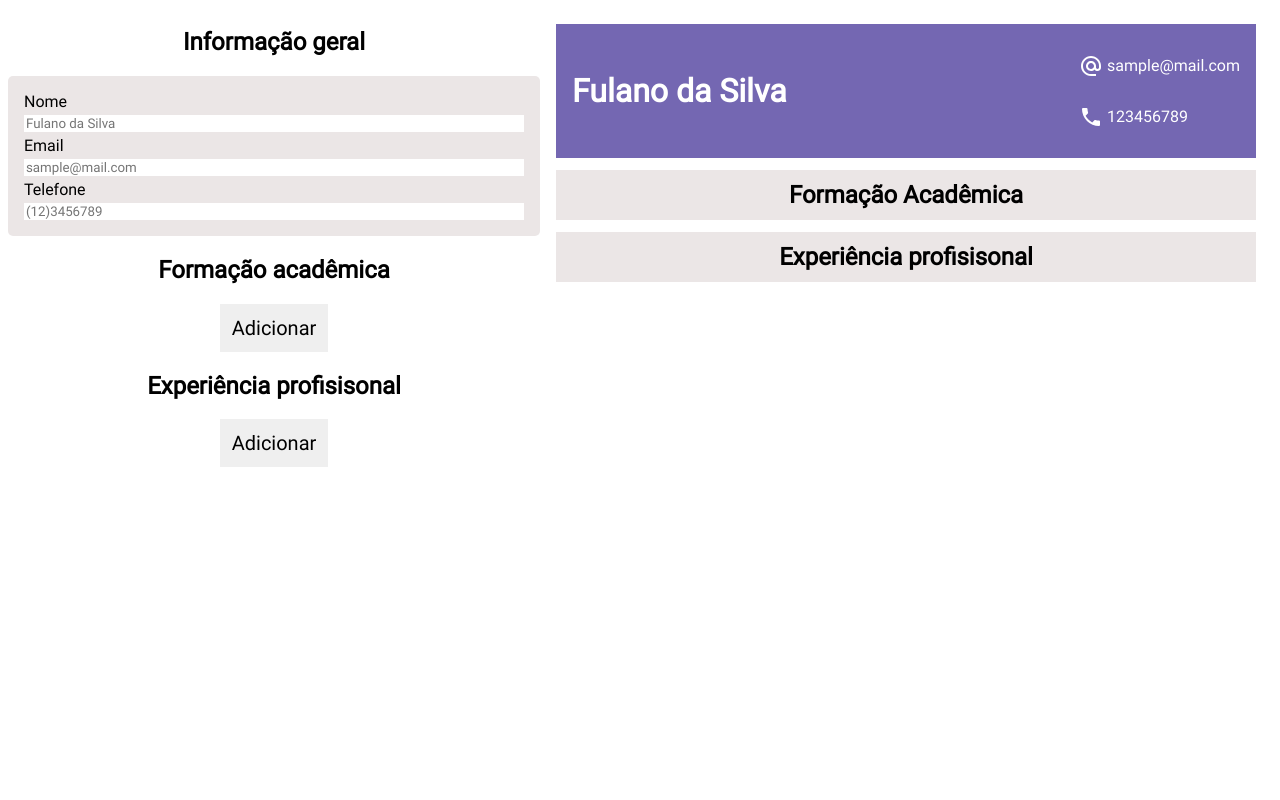
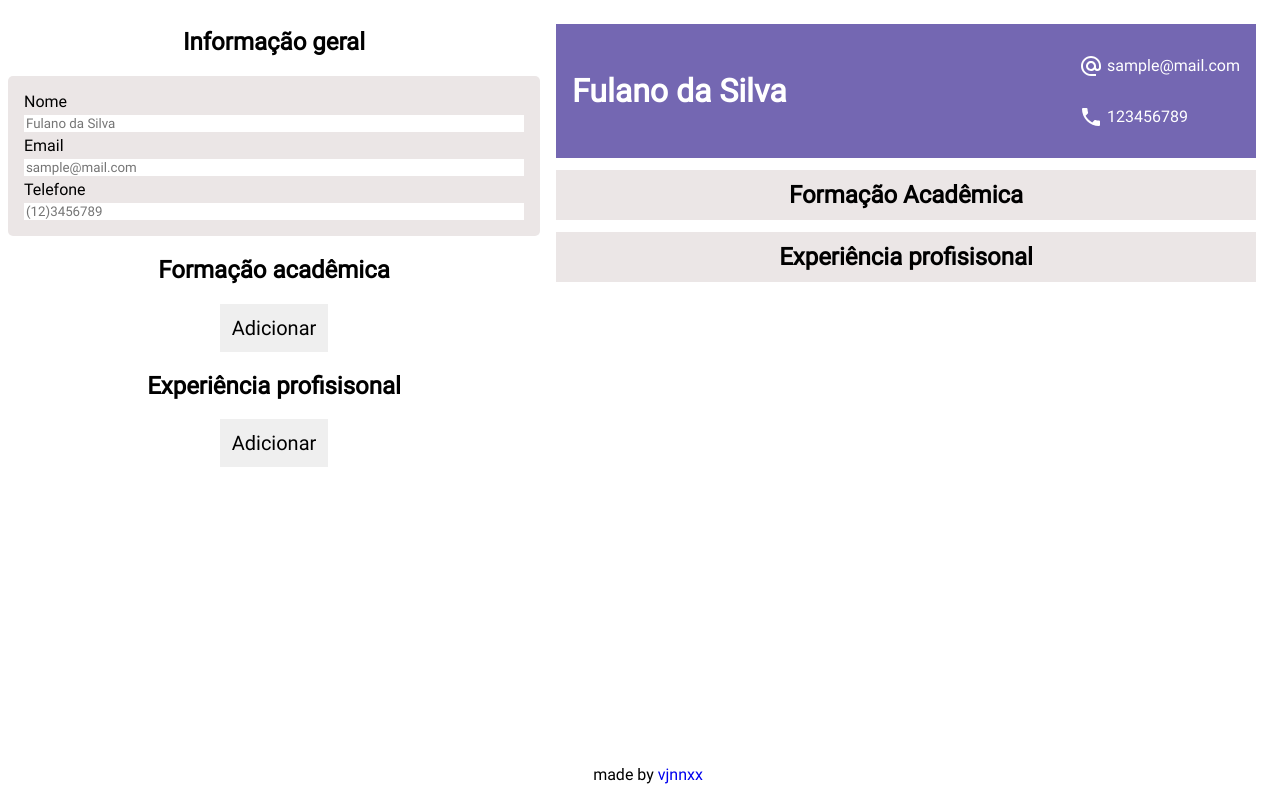
Before and after one commit to vjnnxx/cv-maker, a React (Vite) app: page / in a window 1280 px wide. Built offline with nearby package versions, Linux system fonts and the light colour scheme.

Commit message:
adição do footer

```diff
--- a/src/App.jsx
+++ b/src/App.jsx
@@ -143,6 +143,8 @@ export default function App() {
 
 
   return (
+
+    <>
     <div className='main'>
 
       <div className='input-section'>
@@ -264,9 +266,13 @@ export default function App() {
                 )}
             </div>
           </div>
-
-
       </div>
     </div>
+
+    <footer className='footer'>
+      <p>made by <a href="https://github.com/vjnnxx" target='_blank'>vjnnxx</a></p>
+    </footer>
+    </>
+
   )
 }
--- a/src/styles/App.css
+++ b/src/styles/App.css
@@ -92,47 +92,14 @@ button{
 }
 
 
-
-
-/* #root {
-  max-width: 1280px;
-  margin: 0 auto;
-  padding: 2rem;
-  text-align: center;
+.footer{
+  position: absolute;
+  bottom: 0;
+  display: flex;
+  width: 100%;
+  justify-content: center;
 }
 
-.logo {
-  height: 6em;
-  padding: 1.5em;
-  will-change: filter;
-  transition: filter 300ms;
+a{
+  text-decoration: none;
 }
-.logo:hover {
-  filter: drop-shadow(0 0 2em #646cffaa);
-}
-.logo.react:hover {
-  filter: drop-shadow(0 0 2em #61dafbaa);
-}
-
-@keyframes logo-spin {
-  from {
-    transform: rotate(0deg);
-  }
-  to {
-    transform: rotate(360deg);
-  }
-}
-
-@media (prefers-reduced-motion: no-preference) {
-  a:nth-of-type(2) .logo {
-    animation: logo-spin infinite 20s linear;
-  }
-}
-
-.card {
-  padding: 2em;
-}
-
-.read-the-docs {
-  color: #888;
-} */
```
